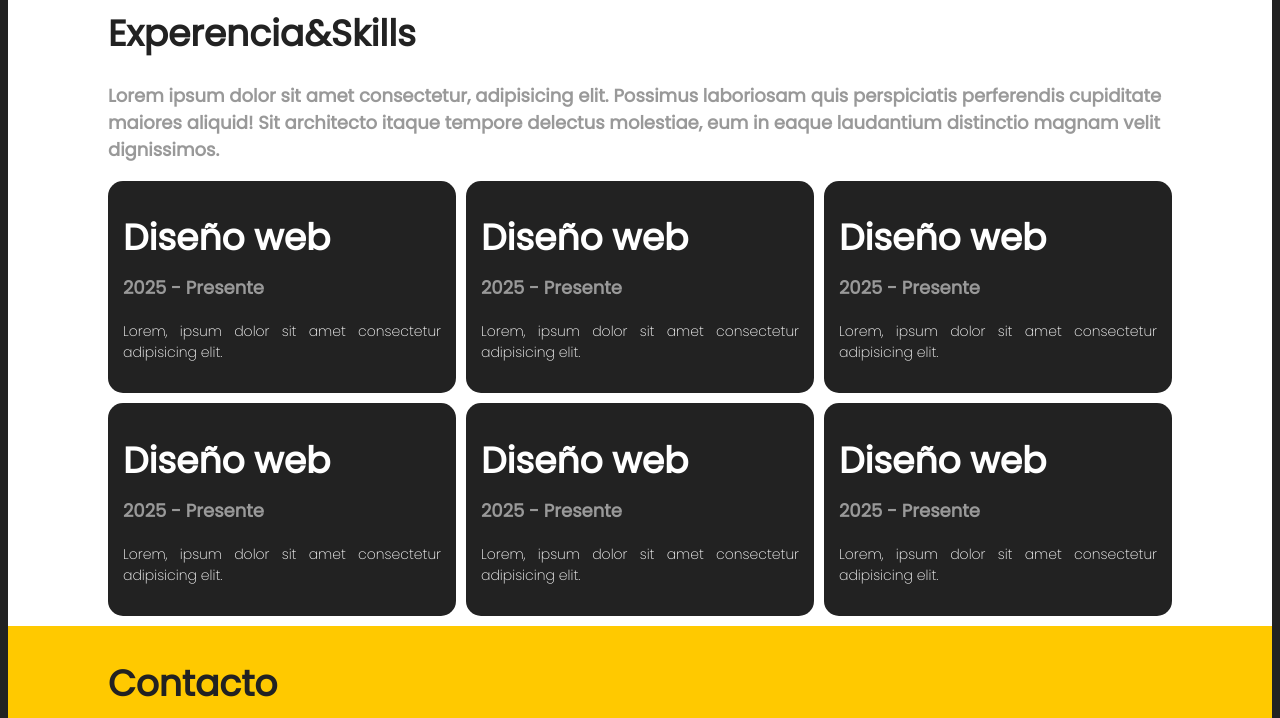
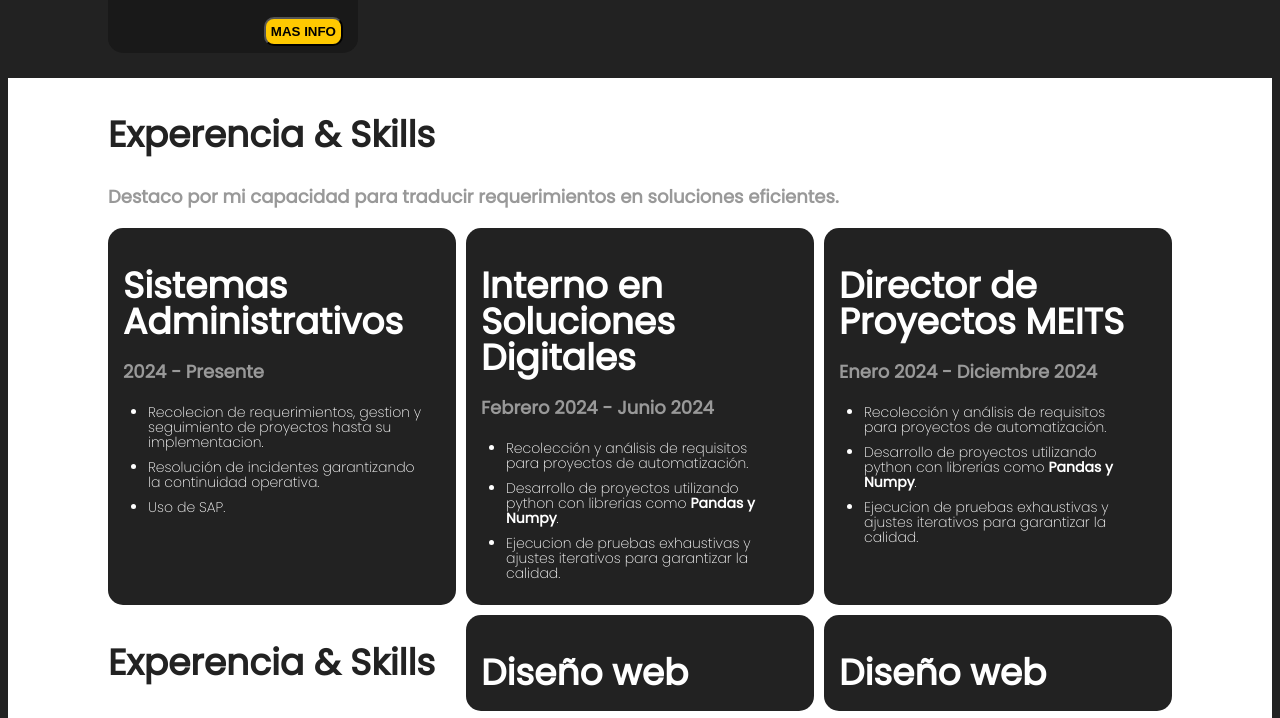
Before and after one commit to PonchoTM/Portafolio, a plain HTML site: page index.html in a window 1280 px wide. Shown: the part 1777-2495 px from the top of the page. Drawn offline with Linux system fonts and the light colour scheme.

Commit message:
Ajustando estilos

```diff
--- a/css/estilos.css
+++ b/css/estilos.css
@@ -53,7 +53,7 @@ ul{
 
 
 li{
-    float:left;
+
     margin-right: 15px;
 }
 
@@ -81,6 +81,7 @@ nav ul{
 }
 
 nav ul li{
+    float:left;
     padding-top: 0px;
     top: 0;
 }
@@ -235,12 +236,14 @@ section{
 }
 
 .cardexp ul{
-    display: flex;
-    justify-content: flex-end;
+    list-style-type: disc;
+    margin-left: 20px;
+    padding-left: 5px;
 }
 
 .cardexp li{
-    height: 30px;
+    margin-bottom: 10px;
+    line-height: 15px;
 }
 
 /*formulario*/
--- a/index.html
+++ b/index.html
@@ -25,6 +25,7 @@
                 <h2>Alfonso</h2>
                 <h3 class="hashtag">#Sistemas</h3>
                 <h3 class="hashtag">#Gymrat</h3>
+                <h3 class="hashtag">#Crecimiento</h3>
                 <ul id="redessociales">
                     <li><a href="https://fontawesome.com/icons/linkedin?f=brands&s=solid" target="_blank"><i class="fa-solid fa-envelope"></i></a></li>
                     <li><a href="https://www.linkedin.com" target="_blank"><i class="fa-brands fa-linkedin"></i></a></li>
@@ -39,14 +40,14 @@
                 <div id="imagensobremi"><img src="recursos/aboutme2.png" alt="imagen luis"></div>
                 <div id="bodysobremi">
                     <h2>Sobre mí</h2>
-                    <p>Lorem ipsum dolor sit amet consectetur adipisicing elit. <strong>Inventore ea dolores libero eaque saepe quam</strong>, aperiam ducimus. <span>, maxime! Fugiat laboriosam </span> eius sapiente alias quasi aut illum doloribus tenetur recusandae!</p>
-                    <p><cite>Esto es un ejemplo de cita</cite></p>
+                    <p>Soy <strong>Alfonso Torres Murillo </strong>Ingeniero en Sistemas Computacionales con experiencia en <strong>automatización de procesos, desarrollo de soluciones tecnológicas y análisis de datos.</strong> Destaco por mi capacidad para traducir requerimientos en soluciones funcionales y eficientes, aplicando herramientas como <strong>Python, Power BI y SAP.</strong> Me caracterizo por mi proactividad, comunicación efectiva y enfoque en la mejora continua.</p>
+                    <p><cite>Cada día es una oportunidad para ser mejor que ayer. Me apasiona entrenar, aprender y seguir creciendo en todos los aspectos.</cite></p>
                     <div class="masinfo"><button type="button">MAS INFO</button></div>
                 </div>
             </section>
             <section id="portfolio">
                 <h2>Portfolio</h2>
-                <h3>Una mirada mas allá del texto</h3>
+                <h3>Algo más sobre mi</h3>
                 <div class="filaportafolio">
                     <div class="card">
                         <img src="./recursos/images.png" alt="portfolio1">
@@ -84,38 +85,46 @@
             </section>
             <!--Bloque de experiencia-->
             <section id="experencia">
-                <h2>Experencia&Skills</h2>
-                <h3>Lorem ipsum dolor sit amet consectetur, adipisicing elit. Possimus laboriosam quis perspiciatis perferendis cupiditate maiores aliquid! Sit architecto itaque tempore delectus molestiae, eum in eaque laudantium distinctio magnam velit dignissimos.</h3>
+                <h2>Experencia & Skills</h2>
+                <h3>Destaco por mi capacidad para traducir requerimientos en soluciones eficientes.</h3>
                 <div class="gridexp">
                     <div class="cardexp">
+                        <h2>Sistemas Administrativos</h2>
+                        <h3 class="textoizquierda">2024 - Presente</h3>
+                        <ul>
+                            <li>Recolecion de requerimientos, gestion y seguimiento de proyectos hasta su implementacion.</li>
+                            <li>Resolución de incidentes garantizando la continuidad operativa.</li>
+                            <li>Uso de SAP.</li>
+                        </ul>
+                    </div>
+                    <div class="cardexp">
+                        <h2>Interno en Soluciones Digitales</h2>
+                        <h3 class="textoizquierda">Febrero 2024 - Junio 2024</h3>
+                        <ul>
+                            <li>Recolección y análisis de requisitos para proyectos de automatización.</li>
+                            <li>Desarrollo de proyectos utilizando python con librerias como <strong>Pandas y Numpy</strong>.</li>
+                            <li>Ejecucion de pruebas exhaustivas y ajustes iterativos para garantizar la calidad.</li>
+                        </ul>
+                    </div>
+                    <div class="cardexp">
+                        <h2>Director de Proyectos MEITS</h2>
+                        <h3 class="textoizquierda">Enero 2024 - Diciembre 2024</h3>
+                        <ul>
+                            <li>Recolección y análisis de requisitos para proyectos de automatización.</li>
+                            <li>Desarrollo de proyectos utilizando python con librerias como <strong>Pandas y Numpy</strong>.</li>
+                            <li>Ejecucion de pruebas exhaustivas y ajustes iterativos para garantizar la calidad.</li>
+                        </ul>
+
+                    </div>
+                    <h2>Experencia & Skills</h2>
+                    <div class="cardexp">
                         <h2>Diseño web</h2>
-                        <h3 class="textoizquierda">2025 - Presente</h3>
-                        <p>Lorem, ipsum dolor sit amet consectetur adipisicing elit.</p>
                     </div>
                     <div class="cardexp">
                         <h2>Diseño web</h2>
-                        <h3 class="textoizquierda">2025 - Presente</h3>
-                        <p>Lorem, ipsum dolor sit amet consectetur adipisicing elit.</p>
                     </div>
                     <div class="cardexp">
                         <h2>Diseño web</h2>
-                        <h3 class="textoizquierda">2025 - Presente</h3>
-                        <p>Lorem, ipsum dolor sit amet consectetur adipisicing elit.</p>
-                    </div>
-                    <div class="cardexp">
-                        <h2>Diseño web</h2>
-                        <h3 class="textoizquierda">2025 - Presente</h3>
-                        <p>Lorem, ipsum dolor sit amet consectetur adipisicing elit.</p>
-                    </div>
-                    <div class="cardexp">
-                        <h2>Diseño web</h2>
-                        <h3 class="textoizquierda">2025 - Presente</h3>
-                        <p>Lorem, ipsum dolor sit amet consectetur adipisicing elit.</p>
-                    </div>
-                    <div class="cardexp">
-                        <h2>Diseño web</h2>
-                        <h3 class="textoizquierda">2025 - Presente</h3>
-                        <p>Lorem, ipsum dolor sit amet consectetur adipisicing elit.</p>
                     </div>
                 </div>
             </section>
```
